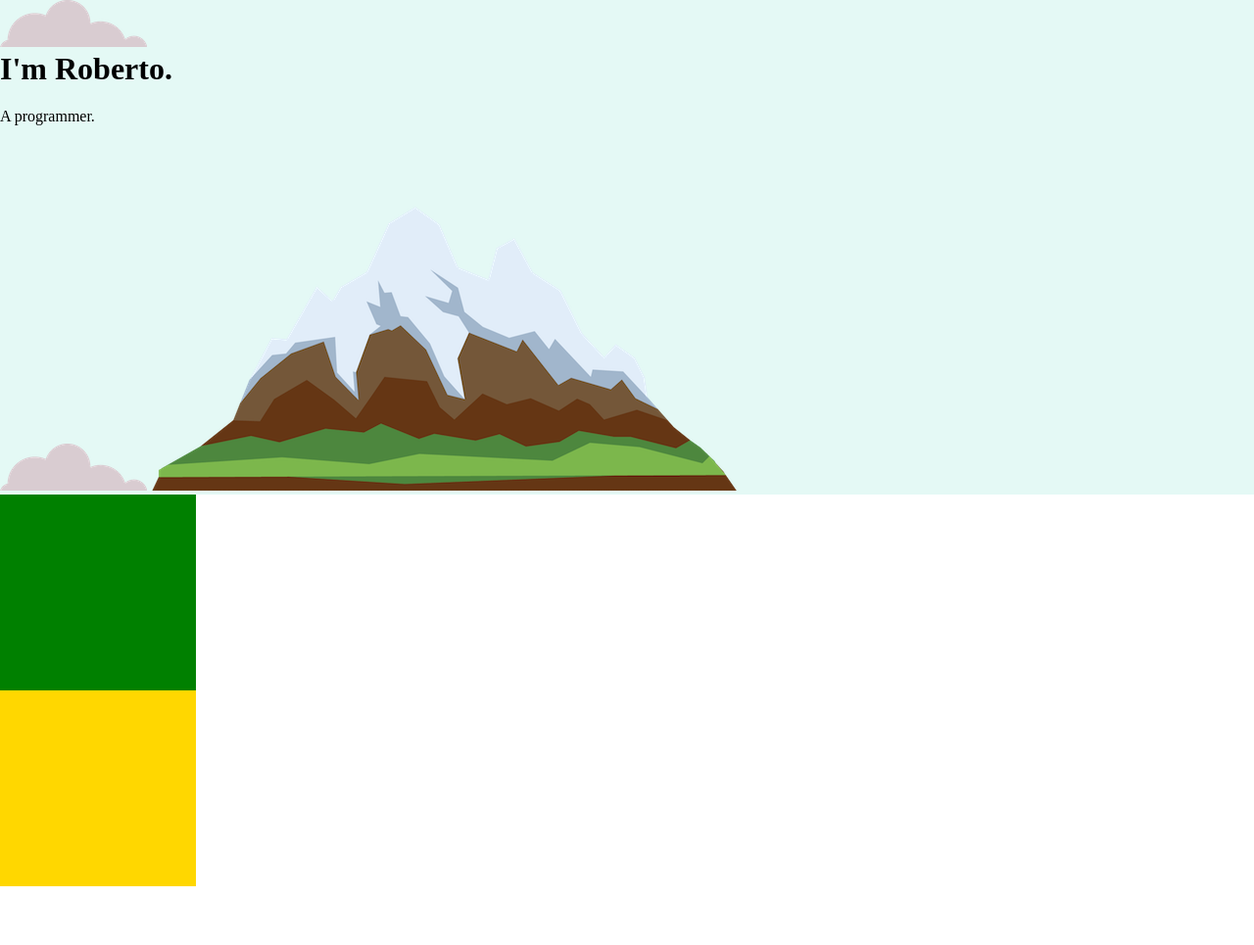
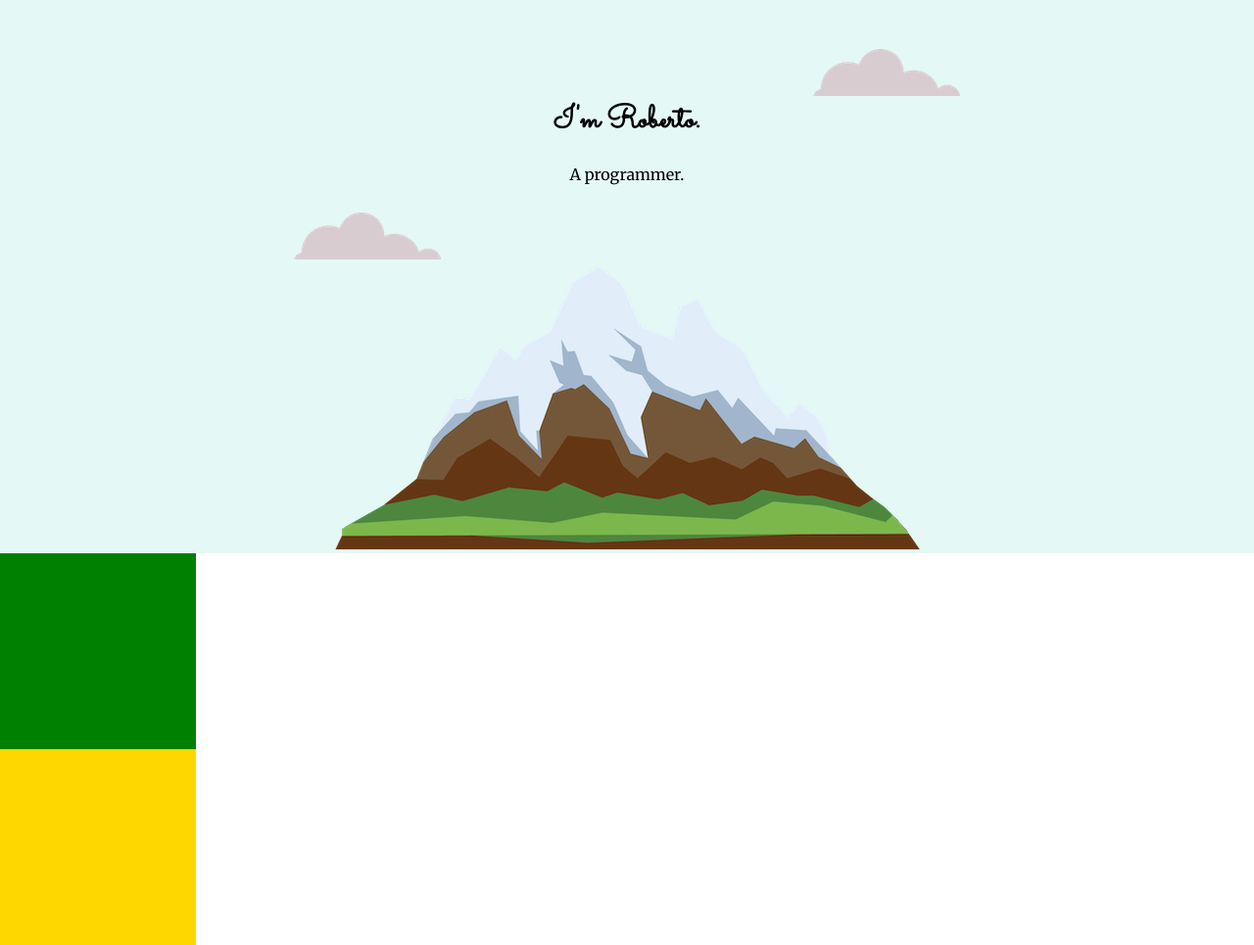
Before and after one commit to robertozanchi/cv, a plain HTML site: page index.html in a window 1280 px wide. Shown: the whole page at 98% size. Before the commit the page ends 905 px from the top, so only its background shows below. Drawn offline with Linux system fonts and the light colour scheme.

Commit message:
Add files via upload

```diff
--- a/css/styles.css
+++ b/css/styles.css
@@ -1,13 +1,26 @@
 body {
   margin: 0;
+  text-align: center;
+  font-family: 'Merriweather', serif;
 }
 
 h1 {
   margin-top: 0;
+  font-family: 'Sacramento', cursive;
+}
+
+h2 {
+  font-family: 'Montserrat', sans-serif;
+}
+
+h3 {
+  font-family: 'Montserrat', sans-serif;
 }
 
 .top-container {
   background-color: #E4F9F5;
+  position: relative;
+  padding-top: 100px;
 }
 
 .middle-container {
@@ -21,3 +34,15 @@ h1 {
   height: 200px;
   background-color: gold;
 }
+
+.top-cloud {
+  position: absolute;
+  right: 300px;
+  top: 50px;
+}
+
+.bottom-cloud {
+  position: absolute;
+  left: 300px;
+  bottom: 300px;
+}
--- a/index.html
+++ b/index.html
@@ -5,13 +5,14 @@
     <title>Roberto</title>
     <link rel="stylesheet" href="css/styles.css">
     <link rel="icon" href="images/favicon.ico">
+    <link href="https://fonts.googleapis.com/css?family=Merriweather|Montserrat|Sacramento&display=swap" rel="stylesheet">
   </head>
   <body>
     <div class="top-container">
-      <img src="images/cloud.png" alt="cloud-img">
+      <img class="top-cloud" src="images/cloud.png" alt="cloud-img">
       <h1>I'm Roberto.</h1>
       <p>A programmer.</p>
-      <img src="images/cloud.png" alt="cloud-img">
+      <img class="bottom-cloud" src="images/cloud.png" alt="cloud-img">
       <img src="images/mountain.png" alt="cloud-img">
     </div>
     <div class="middle-container">
```
